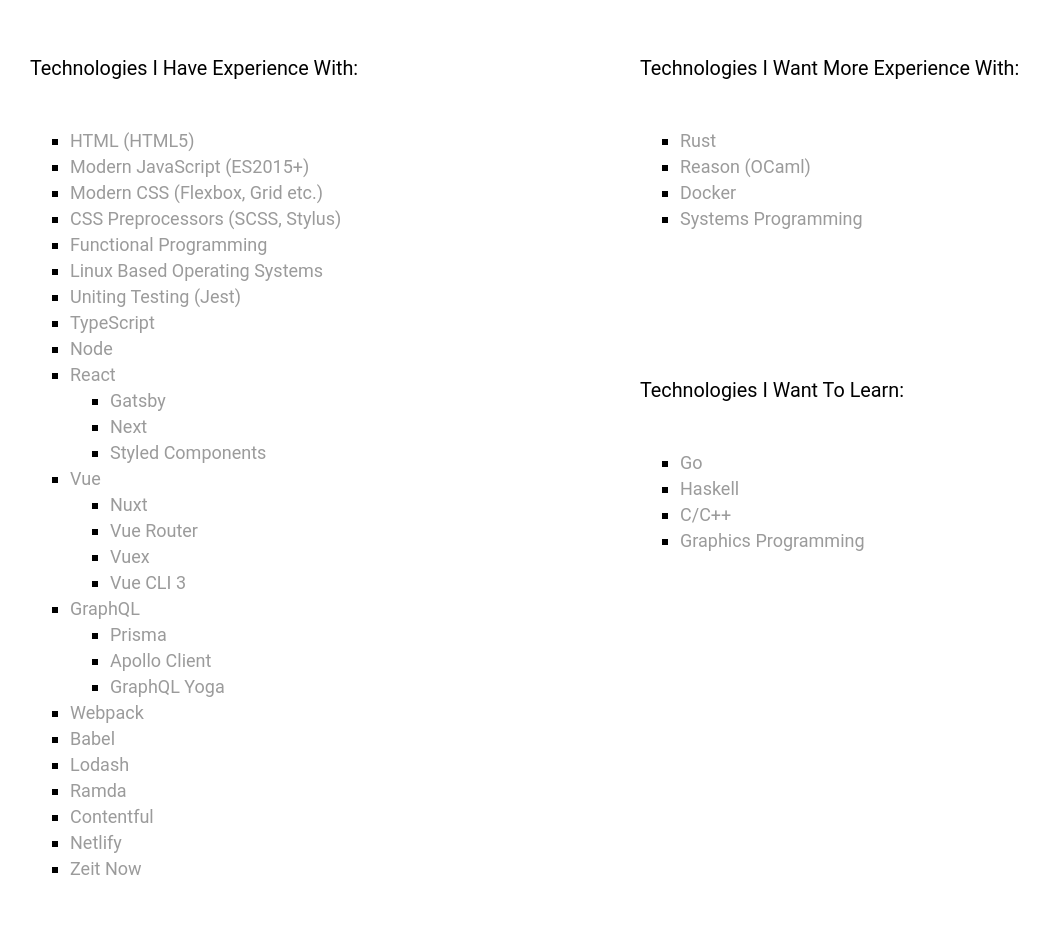
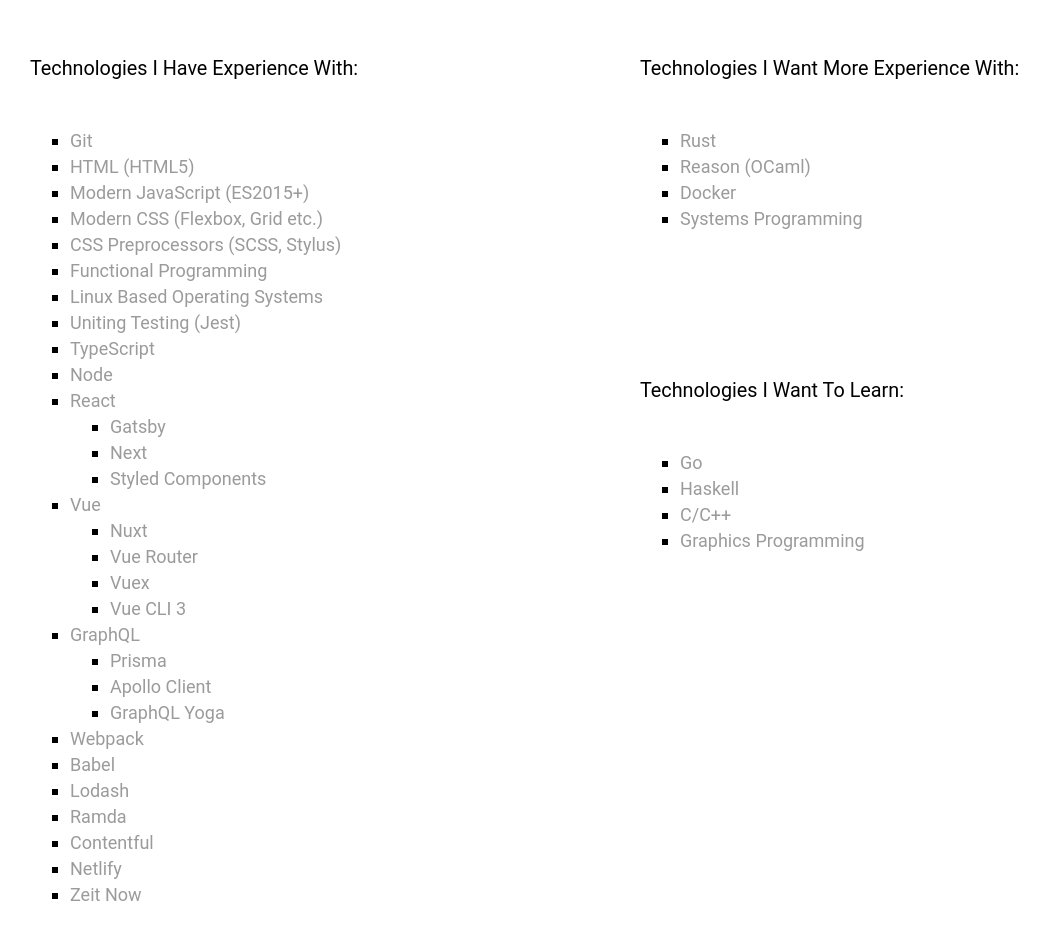
Before and after one commit to joealden/joe-aldens-portfolio, a Vue app: page /about in a window 1280 px wide. Shown: the part 900-1827 px from the top of the page, without its empty margins (0-1051 px from the left). Built offline with nearby package versions, Linux system fonts and the light colour scheme.

Commit message:
Add git to known tech

```diff
--- a/src/views/About.vue
+++ b/src/views/About.vue
@@ -226,6 +226,10 @@ export default {
     return {
       techIHaveExperienceWith: [
         {
+          name: "Git",
+          link: "https://git-scm.com/"
+        },
+        {
           name: "HTML (HTML5)",
           link: "https://developer.mozilla.org/en-US/docs/Web/Guide/HTML/HTML5/"
         },
```
